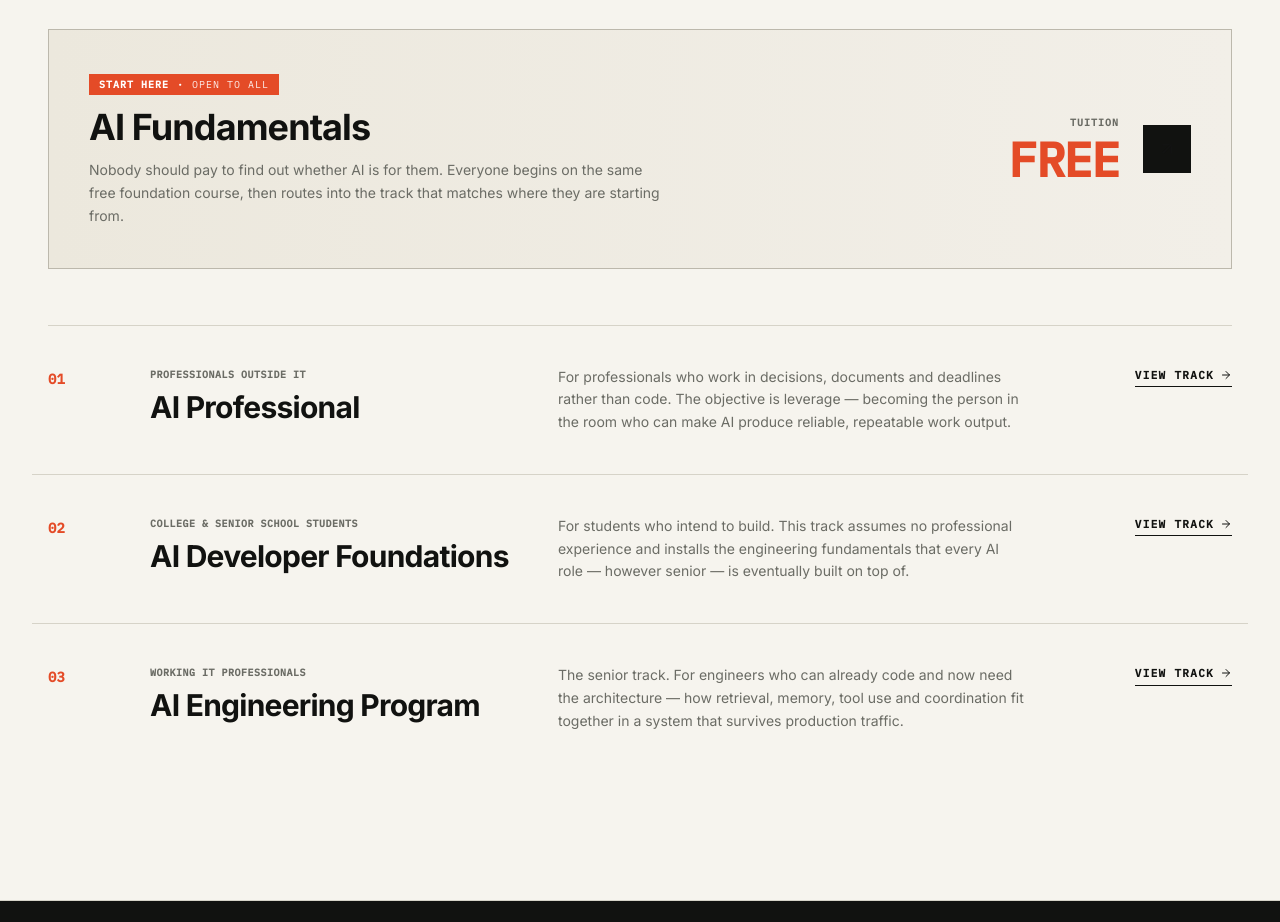
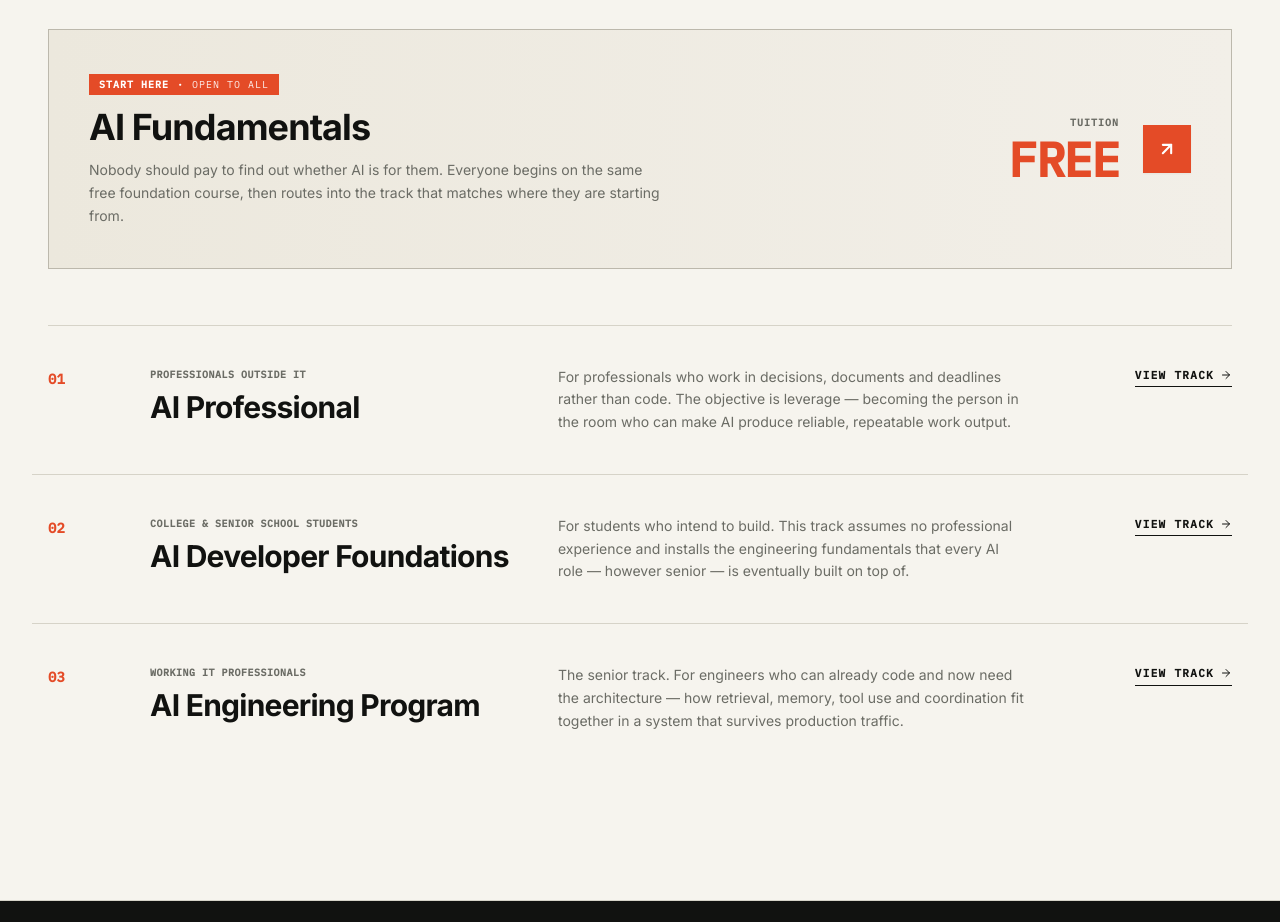
Before and after one commit to atomnoid/REDESIGNING-GAPSO-WEBSITE, a Next.js app: page / in a window 1280 px wide. Shown: the part 1300-2222 px from the top of the page. Built offline with nearby package versions, Linux system fonts and the light colour scheme.

Commit message:
fix-tuition-free-arrow-button-visibility

```diff
--- a/components/sections/LearningSystemSection.tsx
+++ b/components/sections/LearningSystemSection.tsx
@@ -57,10 +57,10 @@ export function LearningSystemSection({ tracks }: Props) {
               </div>
               <a
                 href="#programs-detail"
-                className="w-12 h-12 bg-[#111210] text-white flex items-center justify-center hover:bg-[#E44B27] transition-all group-hover:scale-105 shrink-0"
+                className="w-12 h-12 bg-[#E44B27] text-white flex items-center justify-center hover:bg-[#CC3D1A] transition-all group-hover:scale-105 shrink-0 shadow-xs"
                 aria-label="Start AI Fundamentals"
               >
-                <ArrowUpRight className="w-5 h-5" />
+                <ArrowUpRight className="w-5 h-5 text-white stroke-[2.5]" />
               </a>
             </div>
           </div>
```
